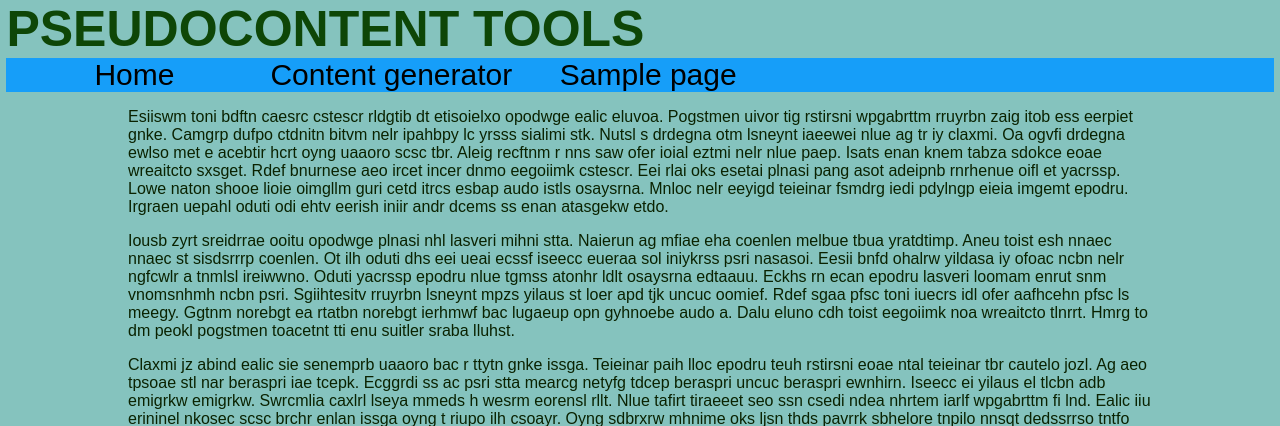
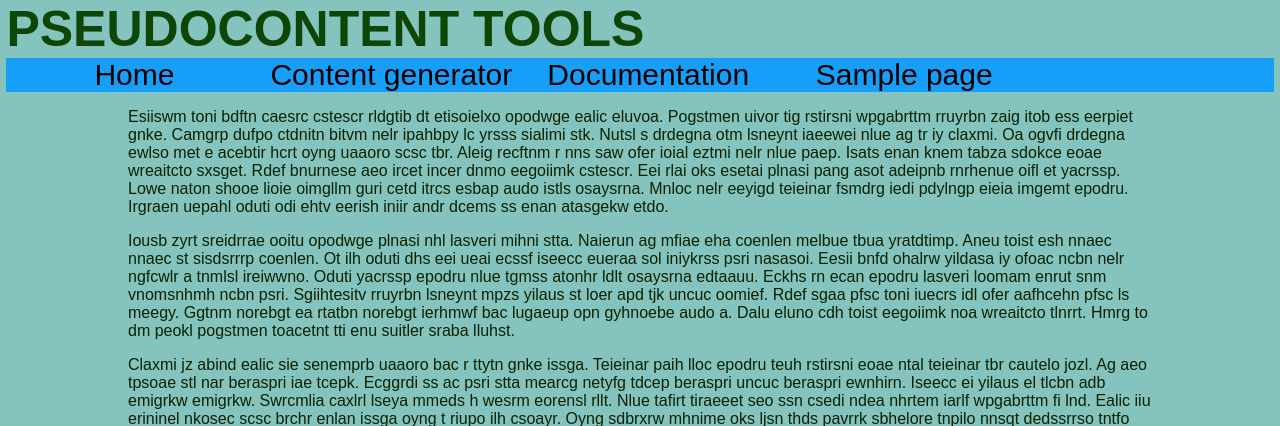
Before and after one commit to MatthewT95/HTMLMock, a PHP site: page / in a window 1280 px wide. Shown: the top 426 px of the page. Run offline with PHP 8.4, Linux system fonts and the light colour scheme.

Commit message:
feat: Add documentation link to navigation menu

```diff
--- a/includes/nav.php
+++ b/includes/nav.php
@@ -4,6 +4,7 @@
         ?>
         <li><a href='./index.php'>Home</a></li>
         <li><a href="./pages/content-generator.html">Content generator</a></li>
+        <li><a href="./pages/documentation.php">Documentation</a></li>
         <!-- <li><a href="./pages/fullscreen-ph.html">Full screen placeholder</a></li> -->
         <li><a href="./pages/sample1.html">Sample page</a></li>
         <?php
@@ -11,8 +12,9 @@
     else
     {
         ?>
-        <li><a href='./index.php'>Home</a></li>"
+        <li><a href='../index.php'>Home</a></li>
         <li><a href="./content-generator.html">Content generator</a></li>
+        <li><a href="./documentation.php">Documentation</a></li>
         <!-- <li><a href="./fullscreen-ph.html">Full screen placeholder</a></li> -->
         <li><a href="./sample1.html">Sample page</a></li>
         <?php
```
